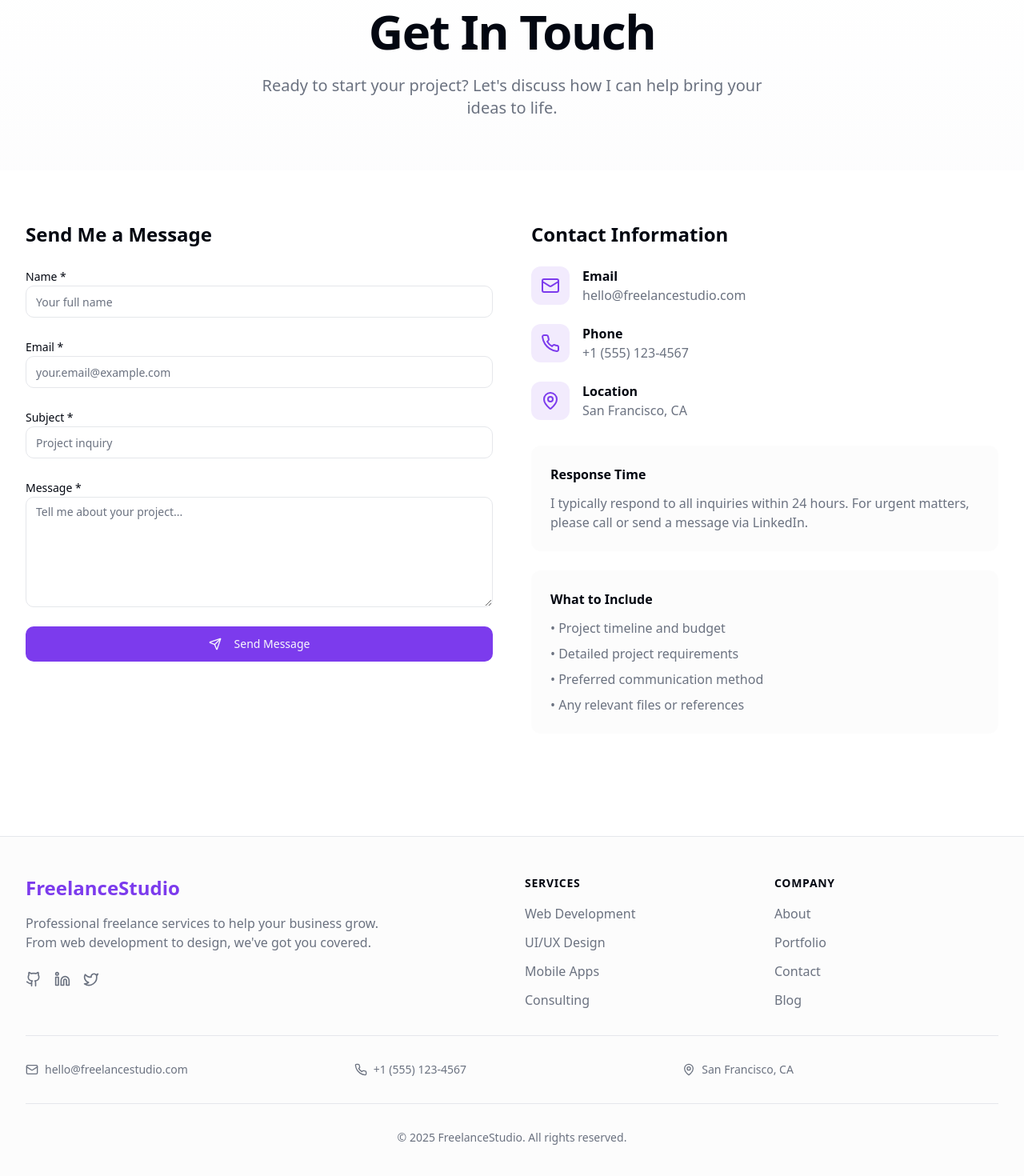
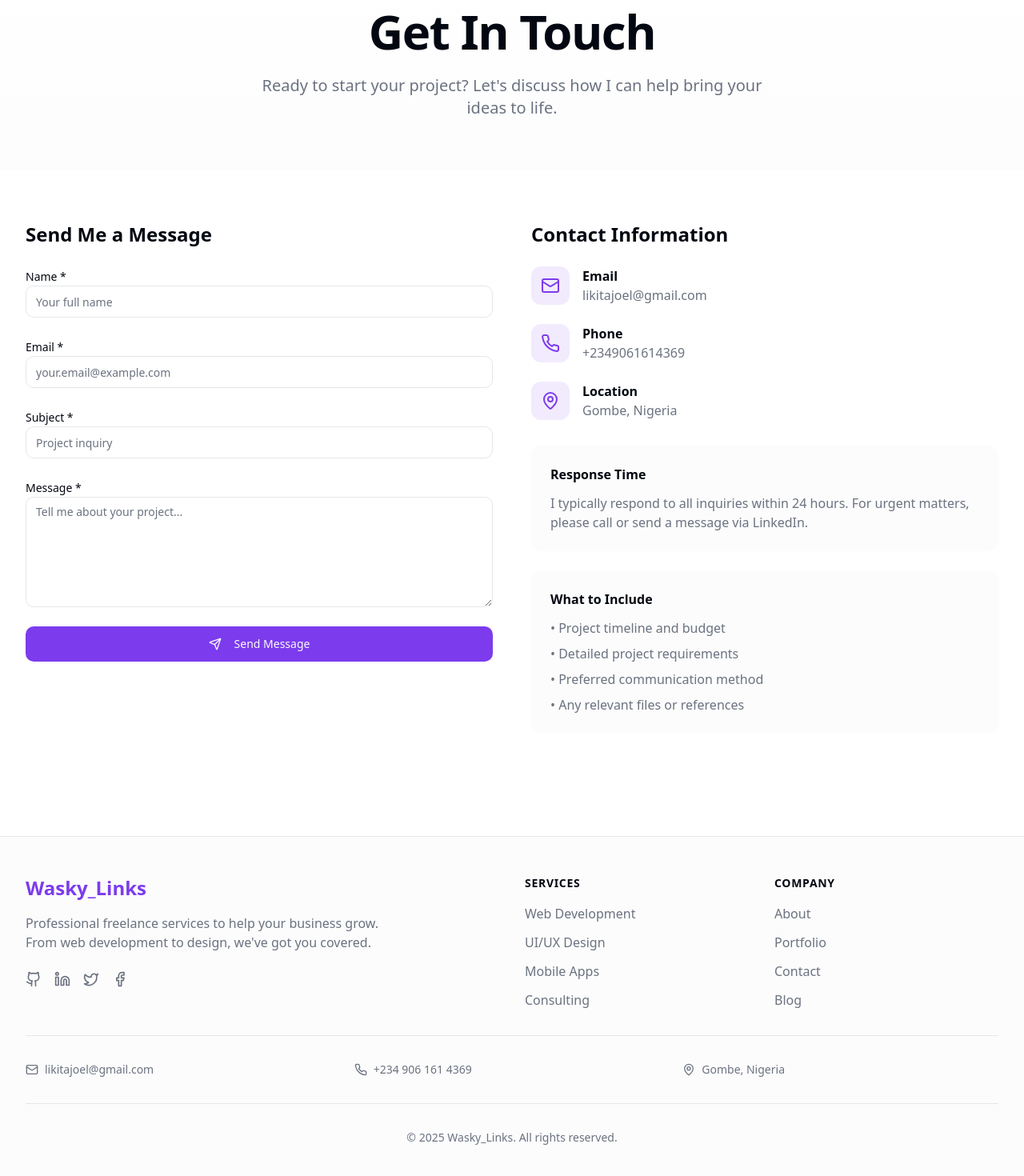
Before and after one commit to waskylinks/demo-portfolio, a React (Vite) app: page /contact in a window 1280 px wide. Shown: the part 184-1654 px from the top of the page at 80% size. Built offline with nearby package versions, Linux system fonts and the light colour scheme.

Commit message:
about picture inserted

```diff
--- a/client/components/footer.tsx
+++ b/client/components/footer.tsx
@@ -1,5 +1,5 @@
 import { Link } from "react-router-dom";
-import { Github, Linkedin, Twitter, Mail, MapPin, Phone } from "lucide-react";
+import { Github, Linkedin, Twitter, Facebook, Mail, MapPin, Phone } from "lucide-react";
 
 const socialLinks = [
   {
@@ -16,6 +16,11 @@ const socialLinks = [
     name: "Twitter",
     href: "#",
     icon: Twitter,
+  },
+  {
+    name: "Facebook",
+    href: "#",
+    icon: Facebook,
   },
 ];
 
@@ -43,7 +48,7 @@ export function Footer() {
           <div className="col-span-1 md:col-span-2">
             <Link to="/" className="flex items-center space-x-2">
               <span className="text-2xl font-bold text-primary">
-                FreelanceStudio
+                Wasky_Links
               </span>
             </Link>
             <p className="mt-4 text-muted-foreground max-w-md">
@@ -108,15 +113,15 @@ export function Footer() {
           <div className="grid grid-cols-1 md:grid-cols-3 gap-4 text-sm text-muted-foreground">
             <div className="flex items-center space-x-2">
               <Mail className="h-4 w-4" />
-              <span>hello@freelancestudio.com</span>
+              <span>likitajoel@gmail.com</span>
             </div>
             <div className="flex items-center space-x-2">
               <Phone className="h-4 w-4" />
-              <span>+1 (555) 123-4567</span>
+              <span>+234 906 161 4369</span>
             </div>
             <div className="flex items-center space-x-2">
               <MapPin className="h-4 w-4" />
-              <span>San Francisco, CA</span>
+              <span>Gombe, Nigeria</span>
             </div>
           </div>
         </div>
@@ -124,7 +129,7 @@ export function Footer() {
         {/* Copyright */}
         <div className="mt-8 pt-8 border-t border-border">
           <p className="text-center text-sm text-muted-foreground">
-            © {new Date().getFullYear()} FreelanceStudio. All rights reserved.
+            © {new Date().getFullYear()} Wasky_Links. All rights reserved.
           </p>
         </div>
       </div>
--- a/client/pages/About.tsx
+++ b/client/pages/About.tsx
@@ -5,18 +5,16 @@ const skills = [
   "React & Next.js",
   "TypeScript",
   "Node.js & Express",
-  "Python & Django",
   "UI/UX Design",
   "Mobile Development",
-  "Cloud Architecture",
   "Database Design",
 ];
 
 const experience = [
   {
-    title: "Senior Full-Stack Developer",
+    title: "Junior Full-Stack Developer",
     company: "TechCorp Solutions",
-    period: "2021 - Present",
+    period: "2024 - Present",
     description:
       "Led development of enterprise web applications serving 100k+ users. Mentored junior developers and established best practices.",
   },
@@ -45,7 +43,7 @@ export default function About() {
           <div className="grid grid-cols-1 lg:grid-cols-2 gap-12 items-center">
             <div>
               <h1 className="text-4xl font-bold tracking-tight text-foreground sm:text-5xl lg:text-6xl">
-                Hi, I'm Alex
+                Hi, I'm Likita
               </h1>
               <p className="mt-6 text-xl text-muted-foreground">
                 A passionate full-stack developer with 5+ years of experience
@@ -69,20 +67,21 @@ export default function About() {
             </div>
 
             <div className="relative">
-              <div className="aspect-square overflow-hidden rounded-2xl bg-muted">
+              <div className="">
                 <img
-                  src="/placeholder.svg"
+                  src="/Wasky.jpg"
                   alt="Alex Thompson"
                   className="h-full w-full object-cover"
                 />
               </div>
               {/* Floating card */}
               <div className="absolute -bottom-6 -left-6 bg-background border rounded-xl p-4 shadow-lg">
+
                 <div className="flex items-center space-x-3">
                   <MapPin className="h-5 w-5 text-primary" />
                   <div>
                     <p className="font-semibold">Based in</p>
-                    <p className="text-muted-foreground">San Francisco, CA</p>
+                    <p className="text-muted-foreground">Gombe, Nigeria</p>
                   </div>
                 </div>
               </div>
--- a/client/pages/Contact.tsx
+++ b/client/pages/Contact.tsx
@@ -92,20 +92,20 @@ export default function Contact() {
     {
       icon: Mail,
       label: "Email",
-      value: "hello@freelancestudio.com",
-      href: "mailto:hello@freelancestudio.com",
+      value: "likitajoel@gmail.com",
+      href: "mailto:likitajoel@gmail..com",
     },
     {
       icon: Phone,
       label: "Phone",
-      value: "+1 (555) 123-4567",
-      href: "tel:+15551234567",
+      value: "+2349061614369",
+      href: "tel:+2349061614369",
     },
     {
       icon: MapPin,
       label: "Location",
-      value: "San Francisco, CA",
-      href: "#",
+      value: "Gombe, Nigeria",
+      href: "https://www.google.com/maps/place/Gombe,+Nigeria",
     },
   ];
 
--- a/index.html
+++ b/index.html
@@ -3,7 +3,7 @@
   <head>
     <meta charset="UTF-8" />
     <meta name="viewport" content="width=device-width, initial-scale=1.0" />
-    <title>Hello world project</title>
+    <title>Portfolio</title>
   </head>
 
   <body>
```
Also changed, not shown: public/Wasky.jpg (added).
